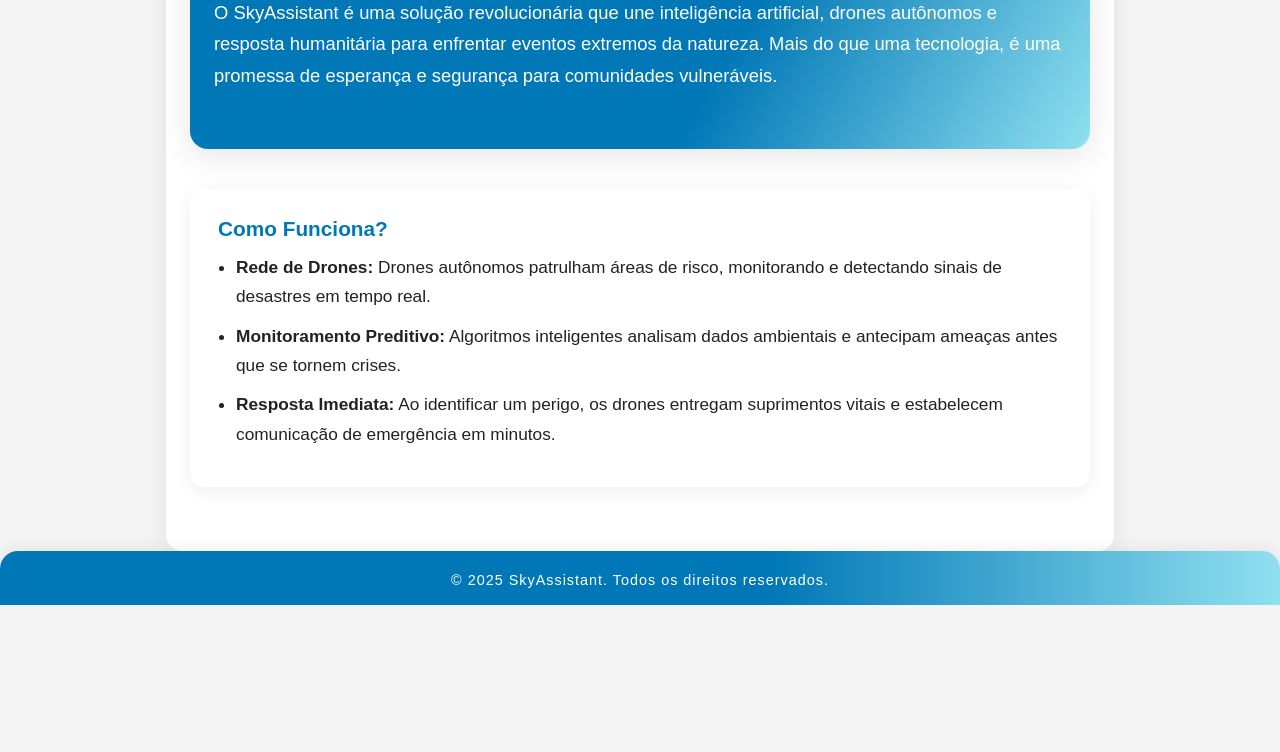
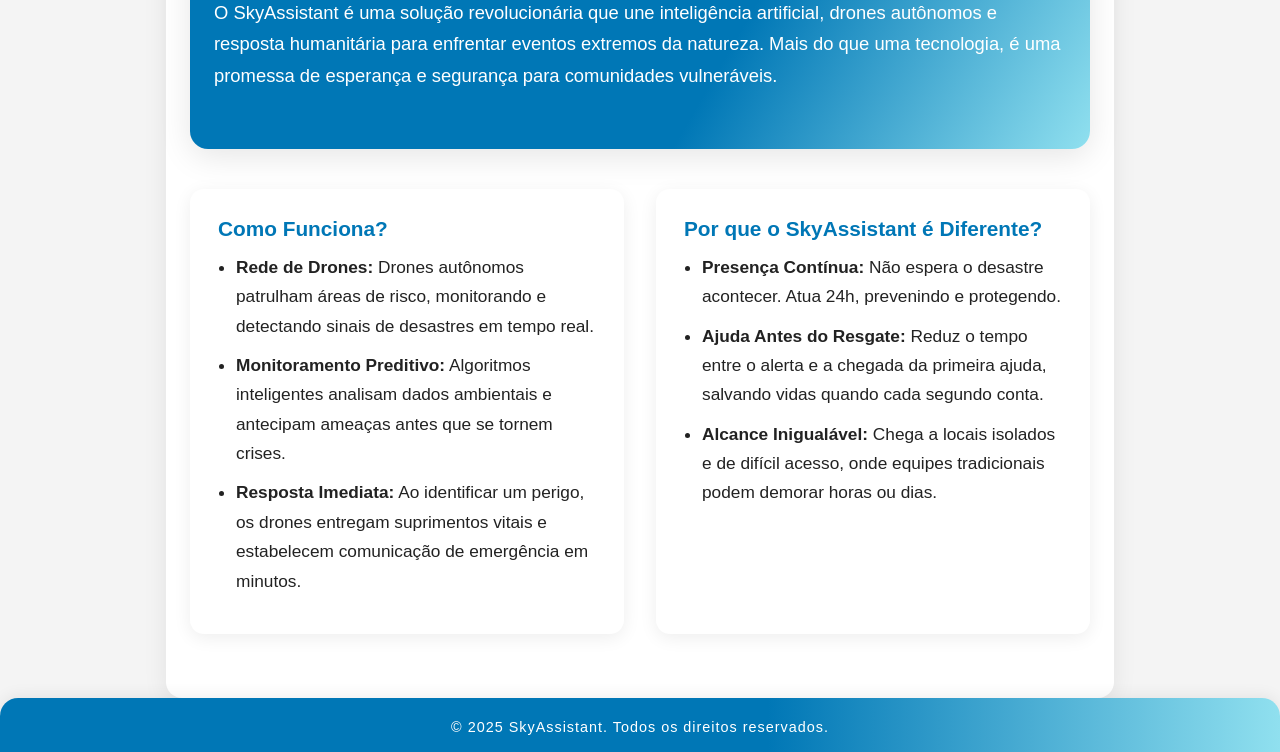
Before and after one commit to Leonardo-Saavedra/Front-End_GS, a plain HTML site: page solucao.html in a window 1280 px wide. Shown: the part 336-1088 px from the top of the page. Before the commit the page ends 941 px from the top, so only its background shows below. Drawn offline with Linux system fonts and the light colour scheme.

Commit message:
adicionando conteúdo na página solução.

```diff
--- a/solucao.html
+++ b/solucao.html
@@ -45,6 +45,14 @@
                     comunicação de emergência em minutos.</li>
             </ul>
         </div>
+        <div>
+            <h3>Por que o SkyAssistant é Diferente?</h3>
+            <ul>
+                <li><strong>Presença Contínua:</strong> Não espera o desastre acontecer. Atua 24h, prevenindo e protegendo.</li>
+                <li><strong>Ajuda Antes do Resgate:</strong> Reduz o tempo entre o alerta e a chegada da primeira ajuda, salvando vidas quando cada segundo conta.</li>
+                <li><strong>Alcance Inigualável:</strong> Chega a locais isolados e de difícil acesso, onde equipes tradicionais podem demorar horas ou dias.</li>
+            </ul>
+        </div>
     </section>
     </main>
 
```
